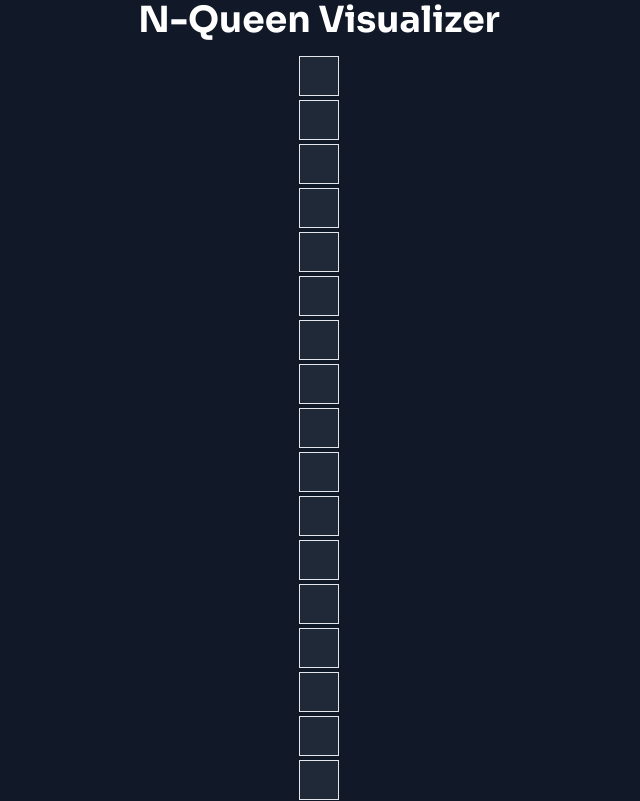
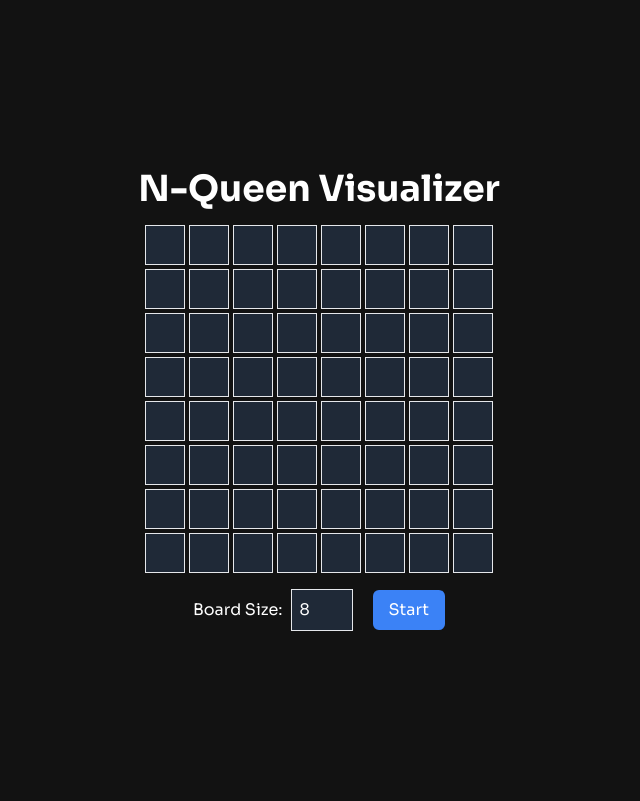
Before and after one commit to Uditya69/Algo_Visualizer, a React (Vite) app: page / in a window 1280 px wide. Shown: the top 801 px of the page, without its empty margins (321-961 px from the left). Built offline with nearby package versions, Linux system fonts and the light colour scheme.

Commit message:
chore: minor changes

```diff
--- a/src/components/Board.tsx
+++ b/src/components/Board.tsx
@@ -9,7 +9,10 @@ interface BoardProps {
 
 const Board: React.FC<BoardProps> = ({ board, highlightRow, highlightCol, highlightDiagonal }) => {
   return (
-    <div className={`grid grid-cols-${board.length} gap-1`}>
+    <div
+      className="grid gap-1"
+      style={{ gridTemplateColumns: `repeat(${board.length}, minmax(0, 1fr))` }} // Dynamically set grid columns
+    >
       {board.map((row, rowIndex) => (
         <React.Fragment key={rowIndex}>
           {row.map((cell, colIndex) => (
--- a/src/index.css
+++ b/src/index.css
@@ -8,7 +8,7 @@
 
 @layer base {
     body {
-      @apply bg-gray-900 text-white;
+      @apply bg-[#121212] text-gray-300;
     }
   }
 
--- a/src/pages/Home.tsx
+++ b/src/pages/Home.tsx
@@ -8,7 +8,7 @@ const Home: React.FC = () => {
   const { board, highlight, isSolving, isPaused, startSolving, resetSolving, pauseSolving, resumeSolving } = useNQueen(n, speed);
 
   return (
-    <div className="flex flex-col items-center justify-center min-h-screen bg-gray-900 text-white">
+    <div className="flex flex-col items-center justify-center min-h-screen bg-[#121212] text-white">
       <h1 className="text-4xl font-bold mb-4">N-Queen Visualizer</h1>
       <Board board={board} highlightRow={highlight.row} highlightCol={highlight.col} highlightDiagonal={highlight.diagonal} />
 
@@ -25,7 +25,7 @@ const Home: React.FC = () => {
             disabled={isSolving}
           />
         </div>
-        <div className="mt-4 flex flex-row items-center">
+        {/* <div className="mt-4 flex flex-row items-center">
           <label className="mr-2">Speed (ms):</label>
           <input
             type="number"
@@ -35,27 +35,27 @@ const Home: React.FC = () => {
             min="100"
             step="100"
           />
-        </div>
+        </div> */}
         <div className="mt-4">
           {isSolving ? (
             <>
               {isPaused ? (
                 <button
-                  className="px-4 py-2 bg-green-500 text-white mr-2 mb-2 sm:mb-0"
+                  className="px-4 py-2 bg-green-500 text-white mr-2 mb-2 sm:mb-0 rounded-md"
                   onClick={resumeSolving}
                 >
                   Resume
                 </button>
               ) : (
                 <button
-                  className="px-4 py-2 bg-yellow-500 text-white mr-2 mb-2 sm:mb-0"
+                  className="px-4 py-2 bg-yellow-500 text-white mr-2 mb-2 sm:mb-0 rounded-md"
                   onClick={pauseSolving}
                 >
                   Pause
                 </button>
               )}
               <button
-                className="px-4 py-2 bg-red-500 text-white mb-2 sm:mb-0"
+                className="px-4 py-2 bg-red-500 text-white mb-2 sm:mb-0 rounded-md"
                 onClick={resetSolving}
               >
                 Reset
@@ -63,7 +63,7 @@ const Home: React.FC = () => {
             </>
           ) : (
             <button
-              className="px-4 py-2 bg-blue-500 text-white"
+              className="px-4 py-2 bg-blue-500 text-white rounded-md"
               onClick={startSolving}
             >
               Start
```
